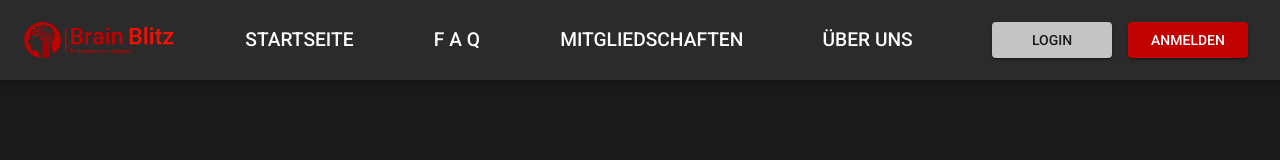
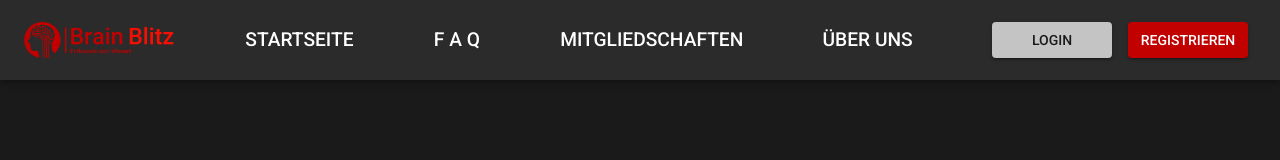
Before and after one commit to SlowMoschen/Brain_Blitz, a React (Vite) app in the folder client/: page / in a window 1280 px wide. Shown: the top 160 px of the page. Built offline with nearby package versions, Linux system fonts and the light colour scheme; no server answers.

Commit message:
change : btn text changed to "Registrieren"

```diff
--- a/client/src/routes/home/components/navbar/AuthMenu.tsx
+++ b/client/src/routes/home/components/navbar/AuthMenu.tsx
@@ -25,7 +25,7 @@ export default function AuthMenu() {
         sx={{ ...defaultStyles }}
       />
       <CallToAction
-        text="Anmelden"
+        text="Registrieren"
         onClick={() => redirect(URLS.SIGNUP)}
         sx={{ ...defaultStyles }}
       />
```
